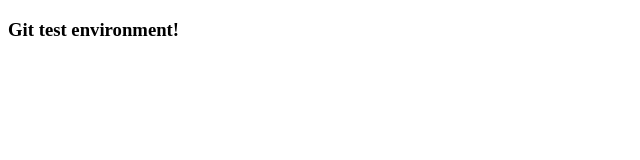
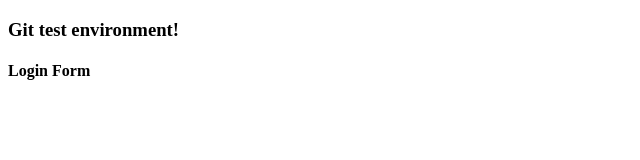
Before and after one commit to Michael-Mancini/git-version-control, a plain HTML site: page index.html in a window 1280 px wide. Shown: the full height of the page, 0-640 px from the left. Drawn offline with Linux system fonts and the light colour scheme.

Commit message:
login form

```diff
--- a/index.html
+++ b/index.html
@@ -5,5 +5,6 @@
 </head>
 <body>
 	<h3>Git test environment!</h3>
+	<h4>Login Form</h4>
 </body>
 </html>
```
Also changed, not shown: login.html (added, +1 -0 lines), 1 other file.
